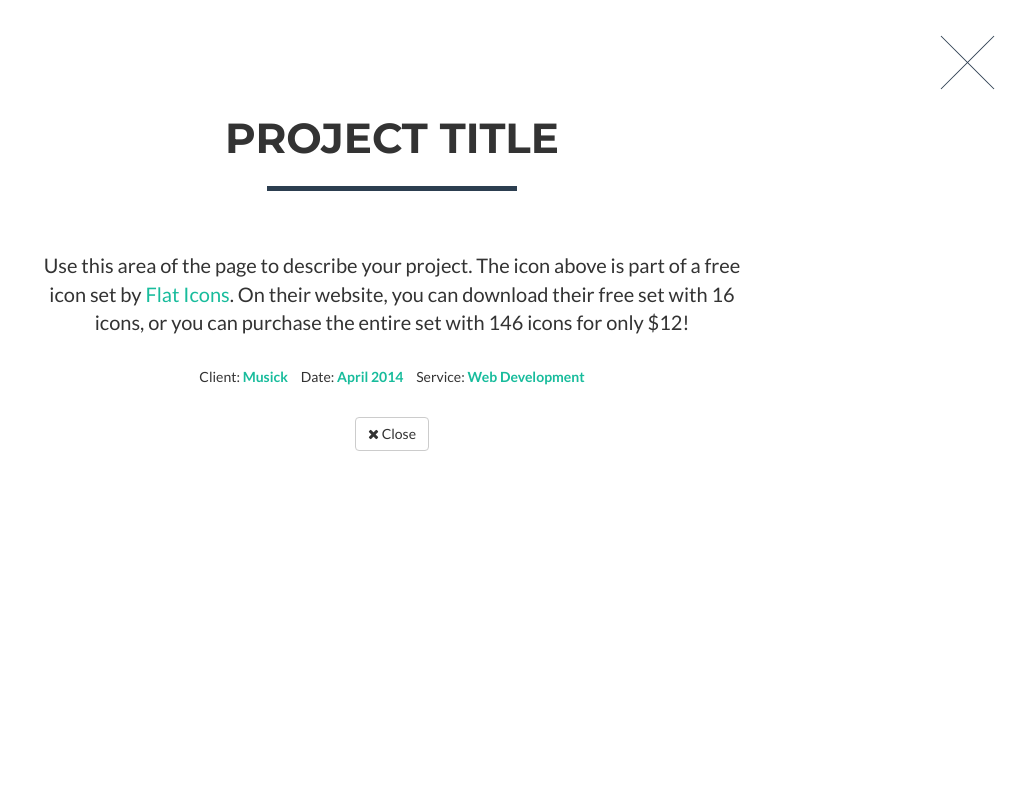
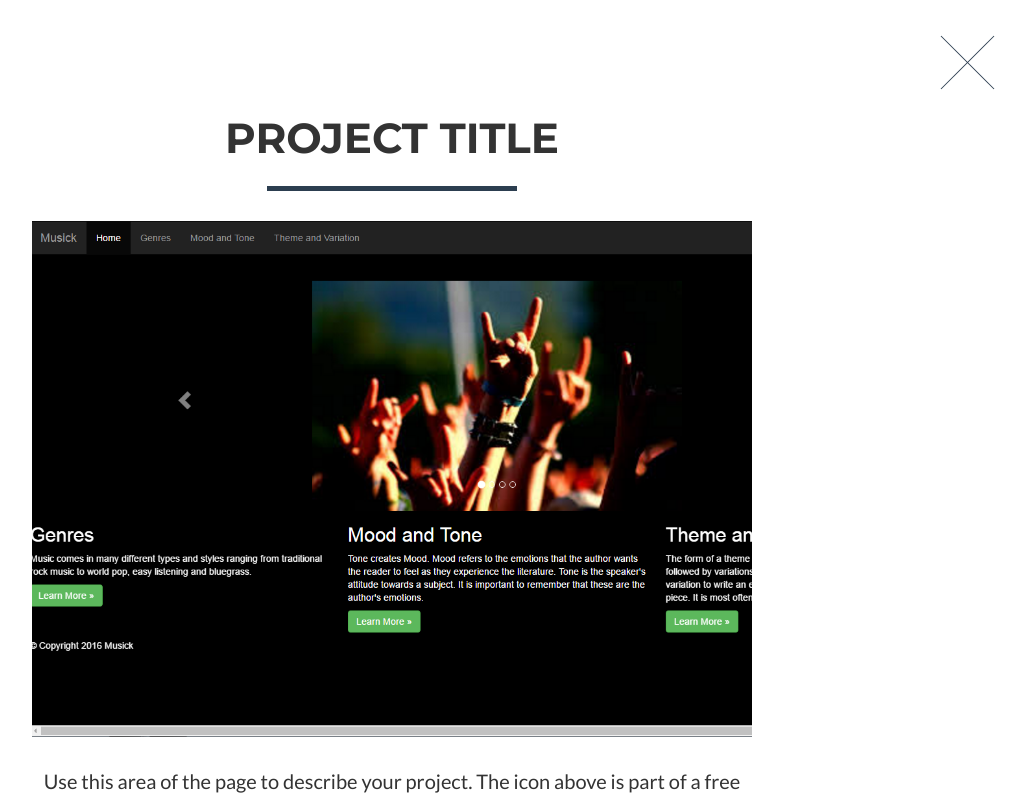
Before and after one commit to reginald456/ReginaldErlano.github.io, a website: page index.html in a window 1280 px wide. Both pictures are taken after a click on the link 250 px from the left and 1102 px from the top of the page. Shown: the part 702-1502 px from the top of the page, without its empty margins (248-1274 px from the left). Drawn offline with nearby package versions, Linux system fonts and the light colour scheme; files that its build step writes are made by us from their sources.

Commit message:
Update index.html

```diff
--- a/index.html
+++ b/index.html
@@ -225,7 +225,7 @@
                         <div class="modal-body">
                             <h2>Project Title</h2>
                             <hr class="star-primary">
-                            <img src="music.png" class="img-responsive img-centered" alt="">
+                            <img src="musick.png" class="img-responsive img-centered" alt="">
                             <p>Use this area of the page to describe your project. The icon above is part of a free icon set by <a href="https://sellfy.com/p/8Q9P/jV3VZ/">Flat Icons</a>. On their website, you can download their free set with 16 icons, or you can purchase the entire set with 146 icons for only $12!</p>
                             <ul class="list-inline item-details">
                                 <li>Client:
```
